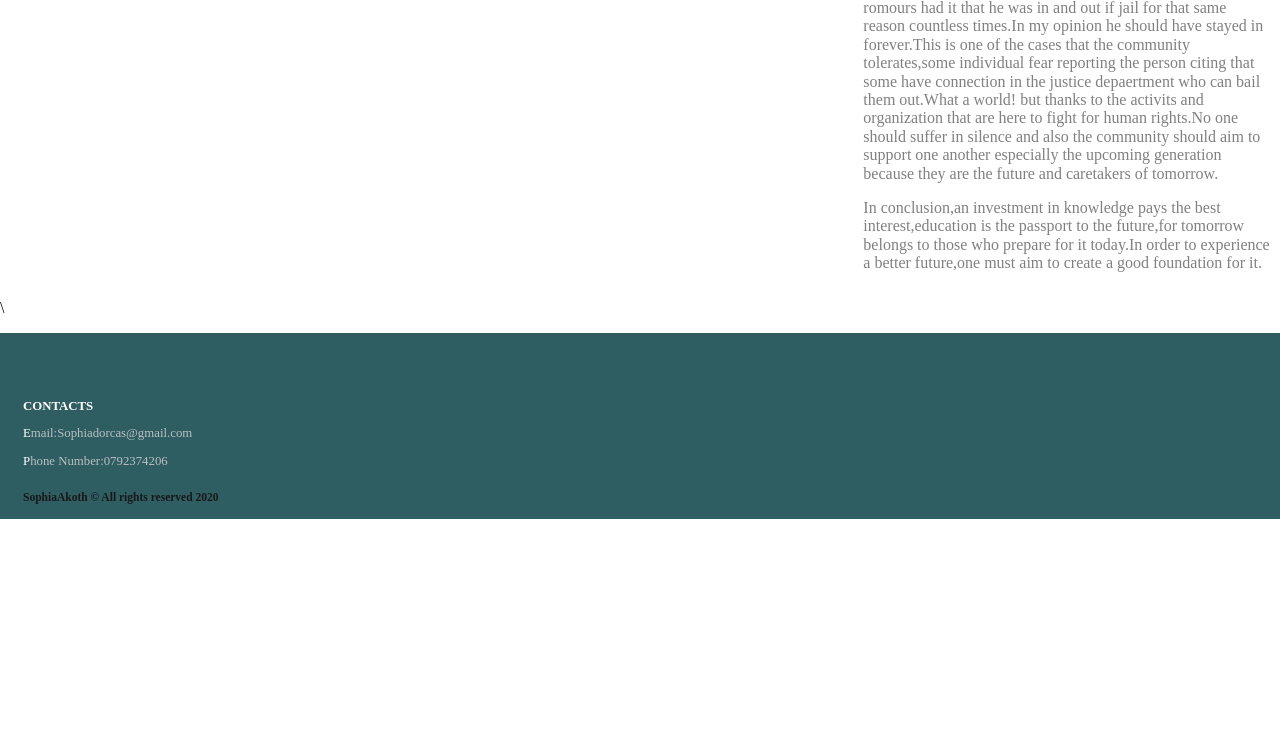
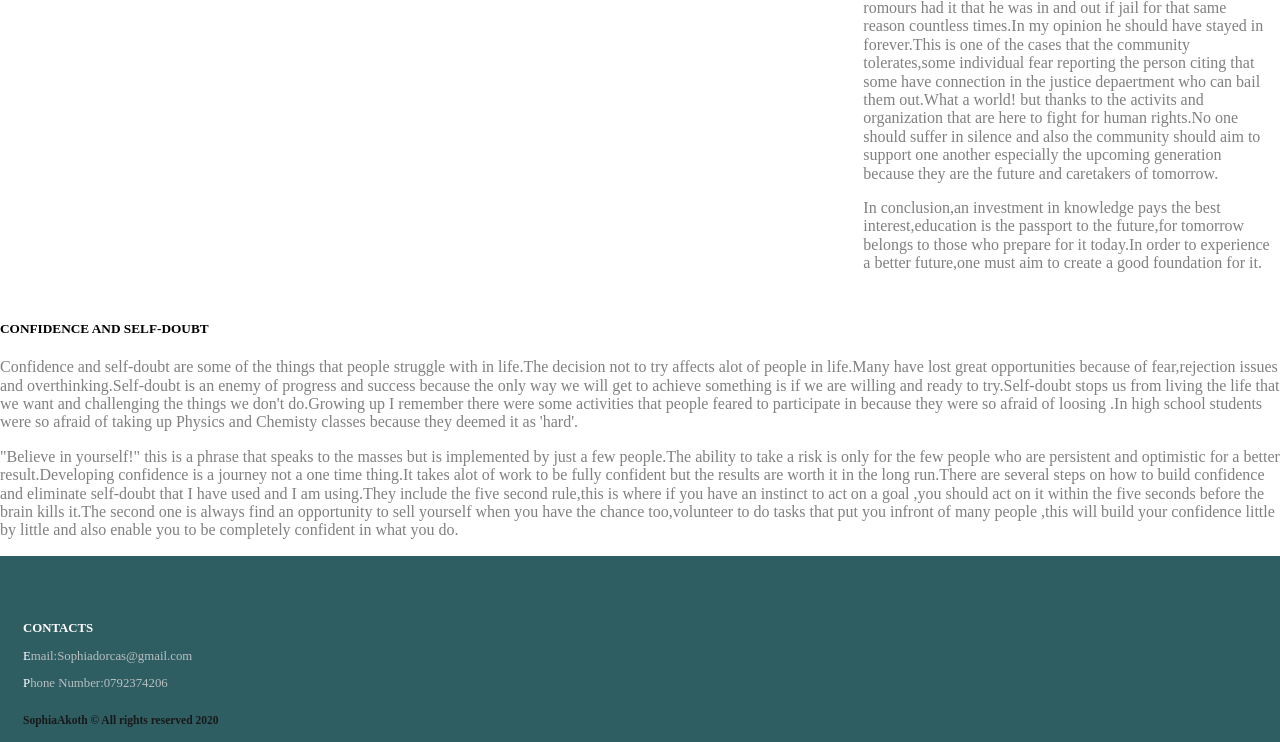
Before and after one commit to Sophia-Akoth/Navigating-my-journey, a plain HTML site: page index.html in a window 1280 px wide. Shown: the part 2160-2902 px from the top of the page. Before the commit the page ends 2679 px from the top, so only its background shows below. Drawn offline with Linux system fonts and the light colour scheme.

Commit message:
final piece

```diff
--- a/index.html
+++ b/index.html
@@ -54,8 +54,12 @@
 			<p>In conclusion,an investment in knowledge pays the best interest,education is the passport to the future,for tomorrow belongs to those who prepare for it today.In order to experience a better future,one must aim to create a good foundation for it.</p>
 
   </div>
-</div>\
-<p></p>
+</div>
+<div class="csd">
+	<h5>CONFIDENCE AND SELF-DOUBT</h5>
+<p>Confidence and self-doubt are some of the things that people struggle with in life.The decision not to try affects alot of people in life.Many have lost great opportunities because of fear,rejection issues and overthinking.Self-doubt is an enemy of progress and success because the only way we will get to achieve something is if we are willing and ready to try.Self-doubt stops us from living the life that we want and challenging the things we don't do.Growing up I remember there were some activities that people feared to participate in because they were so afraid of loosing .In high school students were so afraid of taking up Physics and Chemisty classes because they deemed it as 'hard'.</p>
+<p>"Believe in yourself!" this is a phrase that speaks to the masses but is implemented by just a few people.The ability to take a risk is only for the few people who are persistent and optimistic for a better result.Developing confidence is a journey not a one time thing.It takes alot of work to be fully confident but the results are worth it in the long run.There are several steps on how to build confidence and eliminate self-doubt that I have used and I am using.They include the five second rule,this is where if you have an instinct to act on a goal ,you should act on it within the five seconds before the brain kills it.The second one is always find an opportunity to sell yourself when you have the chance too,volunteer to do tasks that put you infront of many people ,this will build your confidence little by little and also enable you to be completely confident in what you do.</p>
+</div>
 <div class="foot">
 <footer>
 
```
